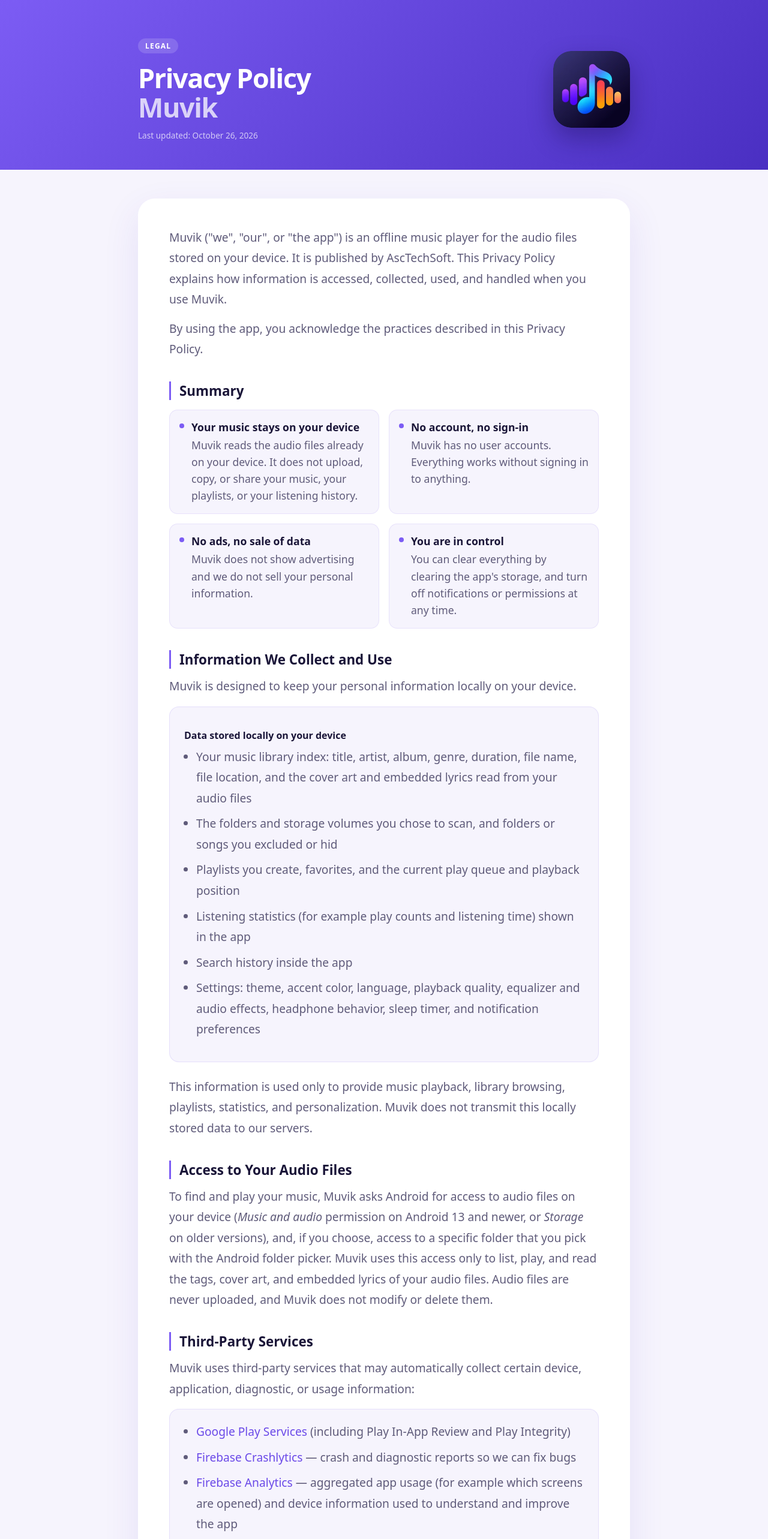
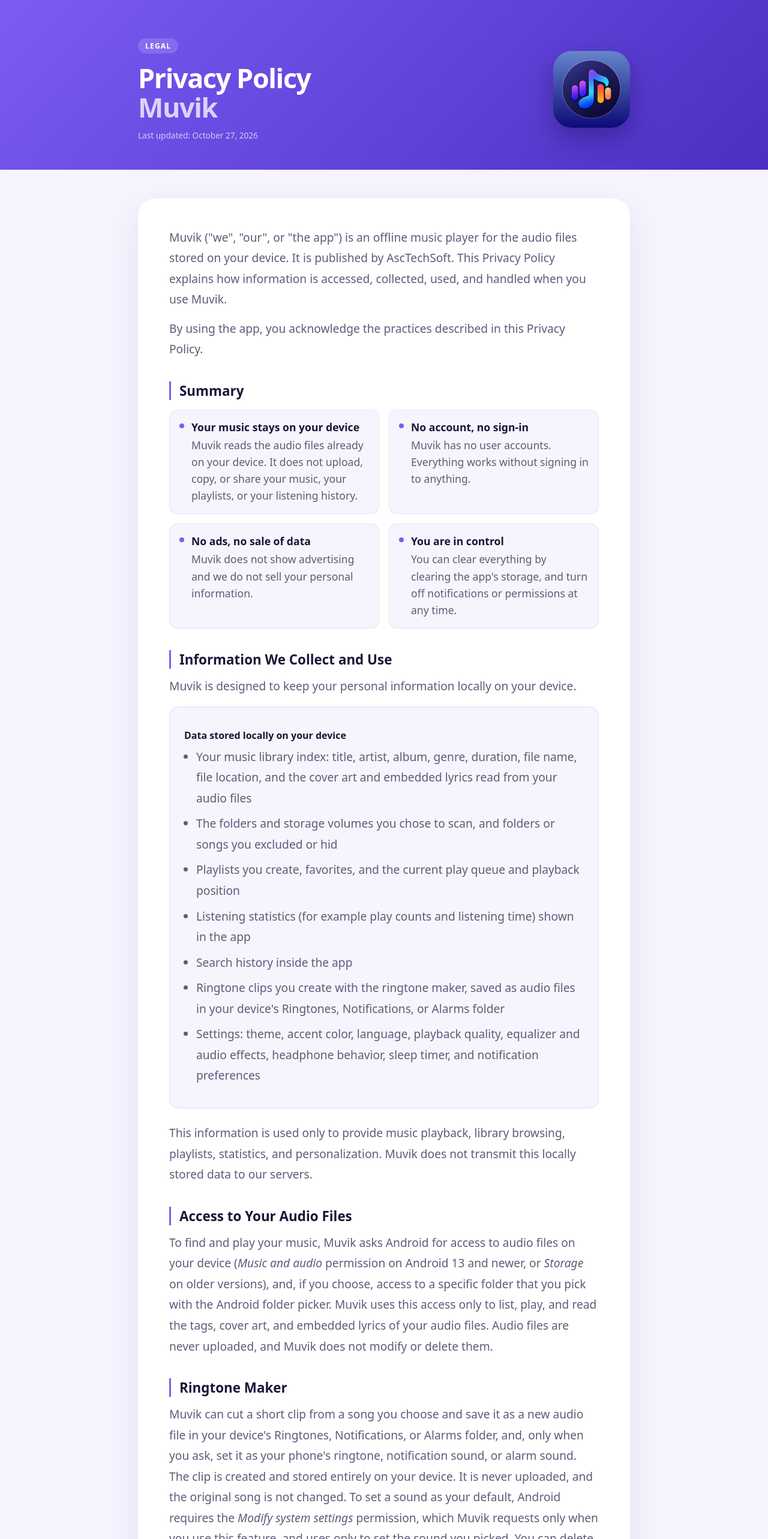
Before and after one commit to Duc113311/asc-techsoft, a Vue app: page /privacy/policy-muvik in a window 1280 px wide. Shown: the top 2566 px of the page at 60% size. Built offline with nearby package versions, Linux system fonts and the light colour scheme; no server answers.

Commit message:
feat: add Muvik privacy policy page and app logo asset

```diff
--- a/src/pages/MuvikPrivacyPage.vue
+++ b/src/pages/MuvikPrivacyPage.vue
@@ -5,7 +5,7 @@
         <div class="pp-hero-text">
           <span class="pp-eyebrow">Legal</span>
           <h1>Privacy Policy<br /><span>Muvik</span></h1>
-          <p class="pp-updated">Last updated: October 26, 2026</p>
+          <p class="pp-updated">Last updated: October 27, 2026</p>
         </div>
         <img class="pp-logo" src="/privacy/muvik-logo.webp" alt="Muvik app icon" width="128" height="128" />
       </div>
@@ -47,6 +47,7 @@
             <li>Playlists you create, favorites, and the current play queue and playback position</li>
             <li>Listening statistics (for example play counts and listening time) shown in the app</li>
             <li>Search history inside the app</li>
+            <li>Ringtone clips you create with the ringtone maker, saved as audio files in your device's Ringtones, Notifications, or Alarms folder</li>
             <li>Settings: theme, accent color, language, playback quality, equalizer and audio effects, headphone behavior, sleep timer, and notification preferences</li>
           </ul>
         </div>
@@ -54,6 +55,9 @@
 
         <h2>Access to Your Audio Files</h2>
         <p>To find and play your music, Muvik asks Android for access to audio files on your device (<em>Music and audio</em> permission on Android 13 and newer, or <em>Storage</em> on older versions), and, if you choose, access to a specific folder that you pick with the Android folder picker. Muvik uses this access only to list, play, and read the tags, cover art, and embedded lyrics of your audio files. Audio files are never uploaded, and Muvik does not modify or delete them.</p>
+
+        <h2>Ringtone Maker</h2>
+        <p>Muvik can cut a short clip from a song you choose and save it as a new audio file in your device's Ringtones, Notifications, or Alarms folder, and, only when you ask, set it as your phone's ringtone, notification sound, or alarm sound. The clip is created and stored entirely on your device. It is never uploaded, and the original song is not changed. To set a sound as your default, Android requires the <em>Modify system settings</em> permission, which Muvik requests only when you use this feature, and uses only to set the sound you picked. You can delete the saved clips with any file manager and revoke the permission at any time in Android settings.</p>
 
         <h2>Third-Party Services</h2>
         <p>Muvik uses third-party services that may automatically collect certain device, application, diagnostic, or usage information:</p>
@@ -89,6 +93,8 @@
         <p>Depending on the features you use and your Android version, Muvik may request or use the following permissions:</p>
         <ul>
           <li><strong>Music and audio / Storage</strong> — to find and play audio files on your device</li>
+          <li><strong>Modify system settings</strong> — only when you choose to set a clip as your ringtone, notification sound, or alarm sound</li>
+          <li><strong>Write storage (Android 9 and older)</strong> — to save the clip you created in the Ringtones, Notifications, or Alarms folder</li>
           <li><strong>Notifications</strong> — to show the playback controls and optional reminders</li>
           <li><strong>Foreground service (media playback)</strong> — to keep music playing when the app is in the background or the screen is off</li>
           <li><strong>Foreground service (special use)</strong> — to keep the persistent reminder notification visible</li>
```
Also changed, not shown: public/privacy/muvik-logo.webp.
